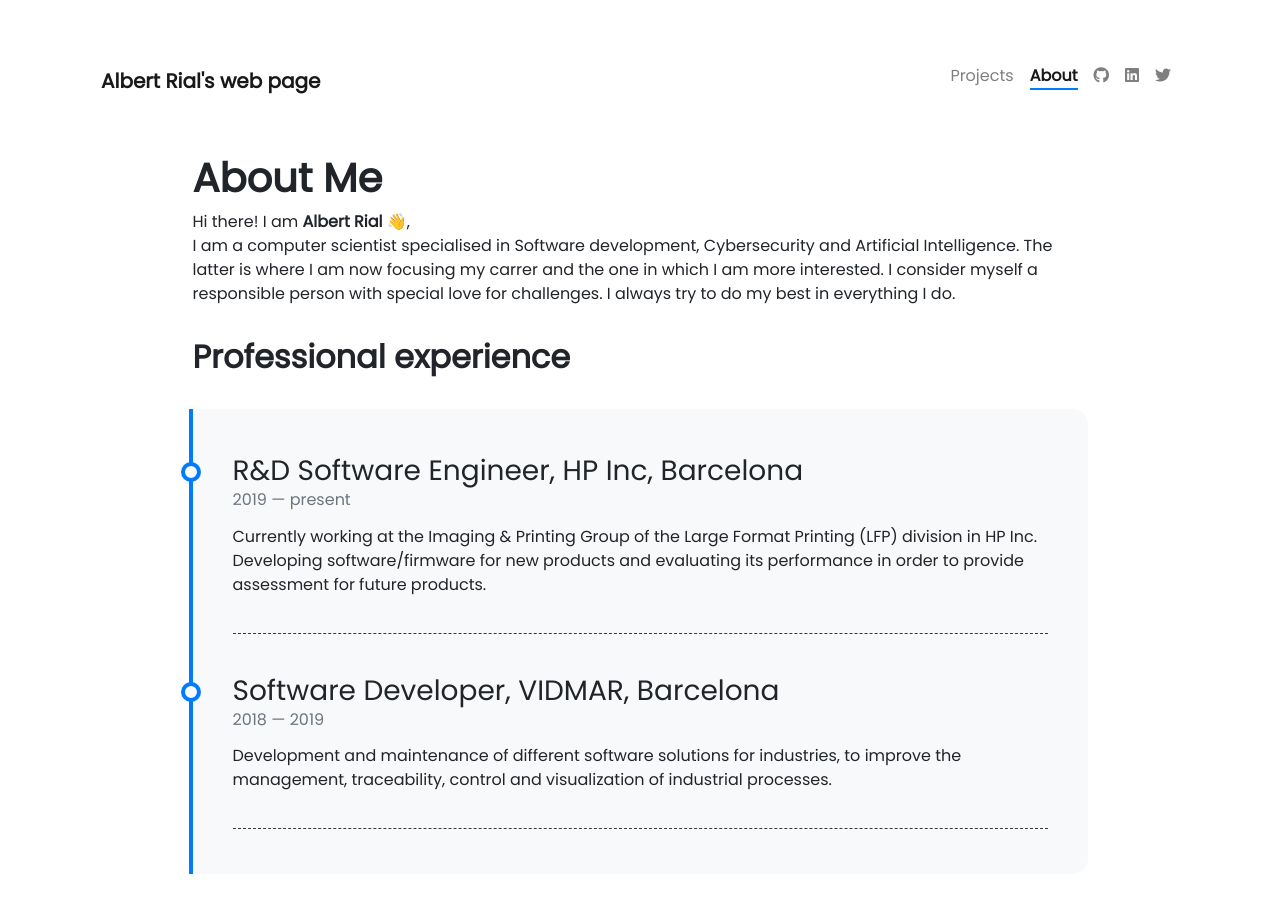
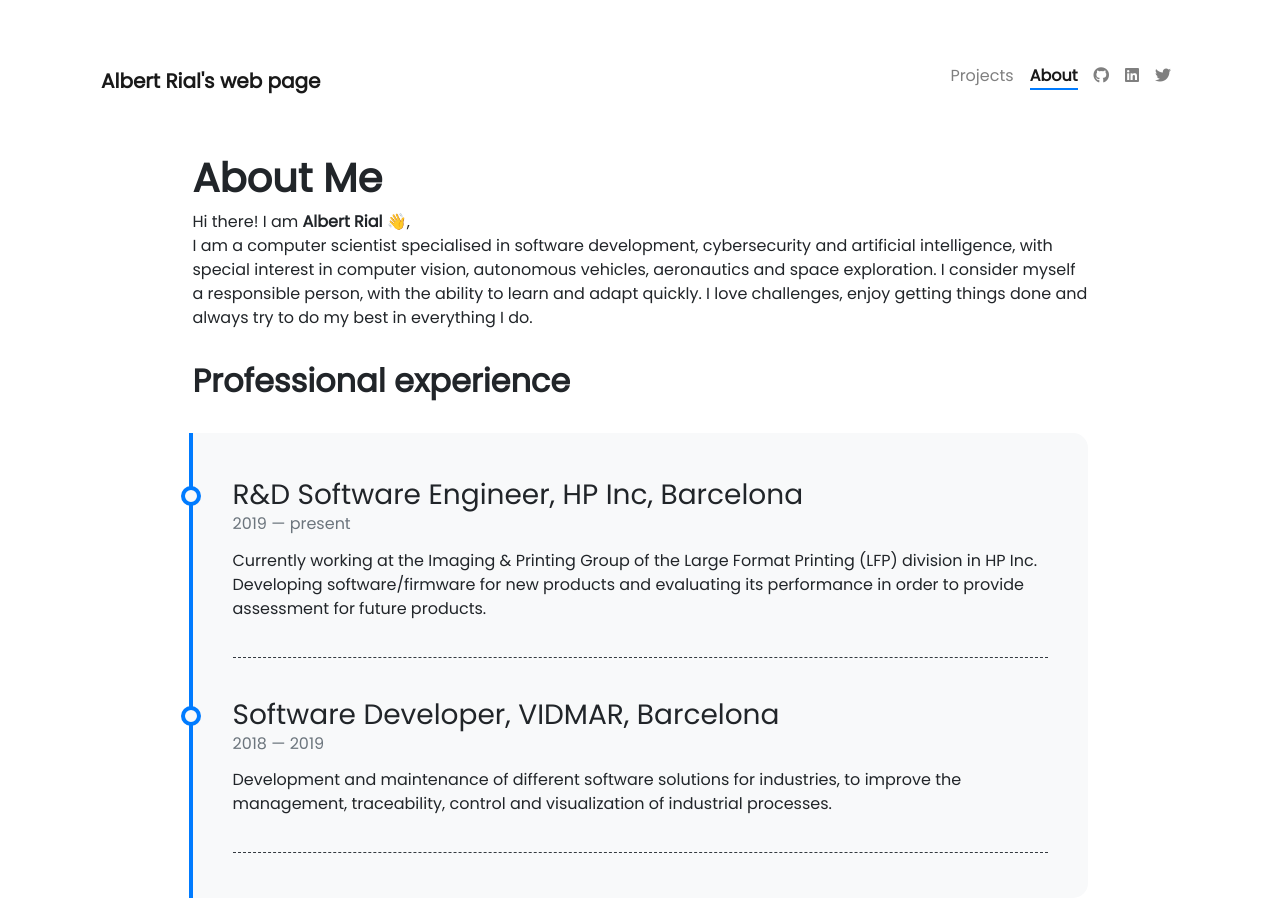
Before and after one commit to albertrial/albertrial.github.io, a Jekyll site: the page built from pages/about.md, in a window 1280 px wide and 900 px high. Built offline with Jekyll 4.4.1, drawn with Linux system fonts in a browser that asks for light colours; nearby versions of some CDN libraries; emoji names are drawn with the system emoji font.

Commit message:
Update about.md

```diff
--- a/pages/about.md
+++ b/pages/about.md
@@ -8,7 +8,7 @@ weight: 3
 # **About Me**
 
 Hi there! I am **{{ site.author.name }}** :wave:,<br>
-I am a computer scientist specialised in Software development, Cybersecurity and Artificial Intelligence. The latter is where I am now focusing my carrer and the one in which I am more interested. I consider myself a responsible person with special love for challenges. I always try to do my best in everything I do.
+I am a computer scientist specialised in software development, cybersecurity and artificial intelligence, with special interest in computer vision, autonomous vehicles, aeronautics and space exploration. I consider myself a responsible person, with the ability to learn and adapt quickly. I love challenges, enjoy getting things done and always try to do my best in everything I do.
 
 ## **Professional experience**
 <div class="row">
```
